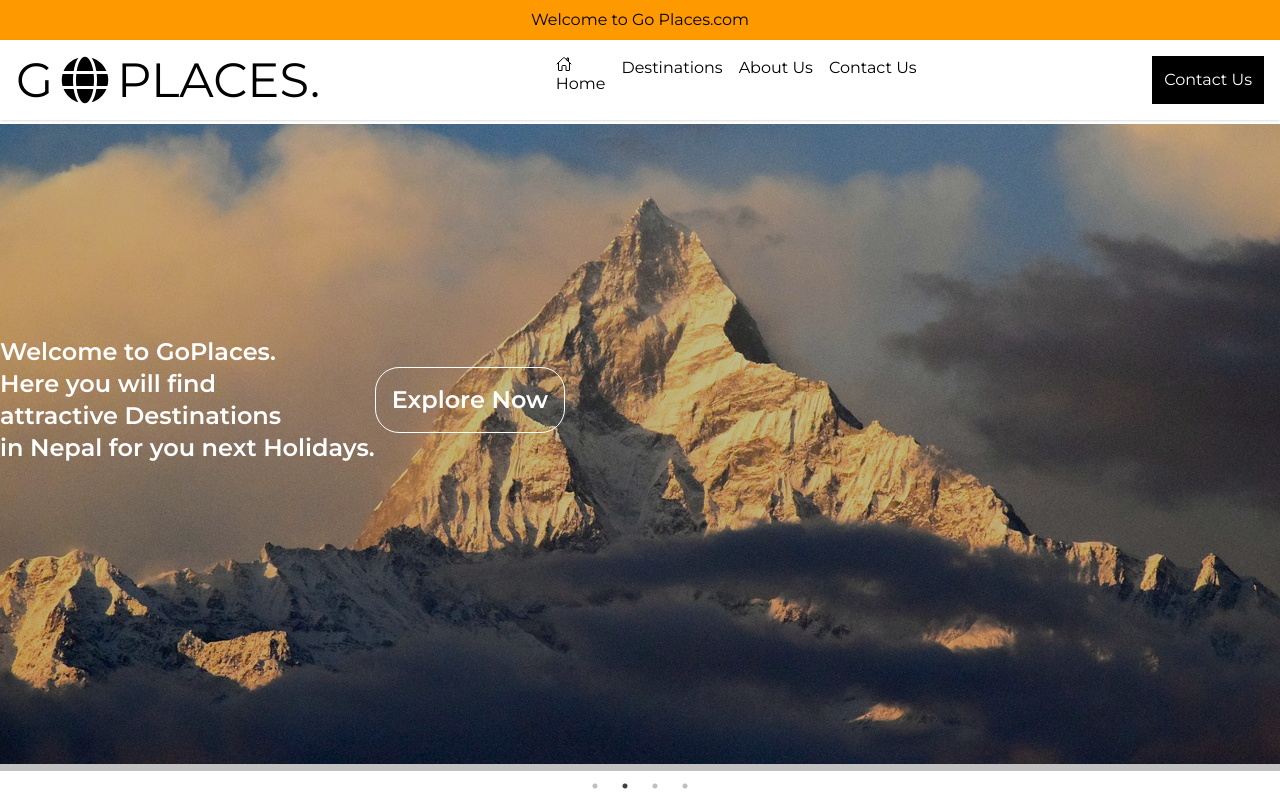
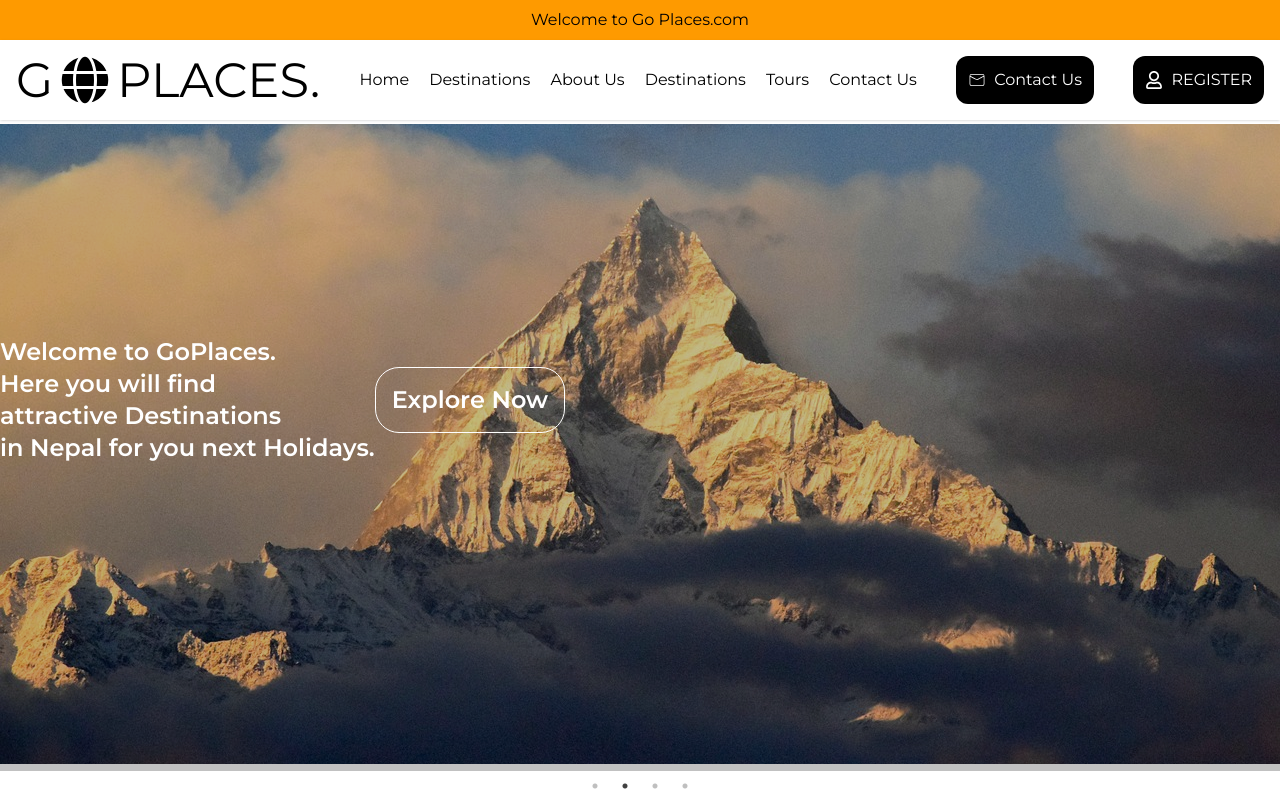
Before and after one commit to bhattabibek/goPlaces, a React (Vite) app in the folder client/: page / in a window 1280 px wide. Shown: the top 800 px of the page. Built offline with nearby package versions, Linux system fonts and the light colour scheme.

Commit message:
Minor Updates in Navbar

```diff
--- a/client/src/components/DestinationCard.jsx
+++ b/client/src/components/DestinationCard.jsx
@@ -6,8 +6,8 @@ const DestinationCard = () => {
   return (
     <>
      <div className="flex flex-col w-full gap-6 m-3 justify-center md:flex md:flex-row">
-     <div className="shadow-lg">
-        <img src="/nepal.jpg"/>
+     <div className="relative shadow-lg overflow-hidden ">
+        <img className=" transition-transform duration-300 hover:scale-105 inset-0 object-cover" src="/nepal.jpg"/ >
         <h2 className="text-center font-bold">Chitwan National Park</h2>
         <p className="p-6">animi doloremque voluptates nemo, cum delectus consectetur beatae consequatur error aliquam, repellat nesciunt nulla nam. Aliquam, odio qui quo sed commodi accusamus cum nam consequuntur illum incidunt vero quis eligendi?</p>
      <button className="bg-amber-500 p-4 rounded-tr-xl">Book Now</button>
--- /dev/null
+++ b/client/src/components/InputField.jsx
@@ -0,0 +1,10 @@
+import React from 'react'
+
+export const InputField = () => {
+  return (
+
+    <div>
+     <input className="border bg-orange-100" type='text' placeholder='Enter you Email or Username'/>
+    </div>
+  )
+}
--- a/client/src/components/Login.jsx
+++ b/client/src/components/Login.jsx
@@ -1,17 +1,22 @@
-import React from 'react'
+import React from "react";
+import LoginButton from "./LoginButton";
+import { InputField } from "./InputField";
 
 const Login = () => {
   return (
     <>
-      <div className='flex flex-col m-10 gap-3 md:m-10 xl:m-100 xl:my-10'>
+      <div className="flex flex-col m-10 gap-3 md:m-10 xl:m-100 xl:my-10">
         <h1>GO PLACES.</h1>
-        <input  className="border bg-orange-100" type='text' placeholder='Enter you Email or Username'/>
-        <input className="border bg-orange-100" type='password' placeholder='Enter Password'/>
-        <button className='border bg-[#154c79] text-white rounded-md  py-2'>Login</button>
+        <InputField />
+        <input
+          className="border bg-orange-100"
+          type="password"
+          placeholder="Enter Password"
+        />
+        <LoginButton />
       </div>
     </>
+  );
+};
 
-  )
-}
-
-export default Login
+export default Login;
--- /dev/null
+++ b/client/src/components/LoginButton.jsx
@@ -0,0 +1,12 @@
+import React from 'react'
+
+const LoginButton = () => {
+  return (
+    <div>
+
+      <button className='border bg-[#154c79] text-white rounded-md  py-2'>Login</button>
+    </div>
+  )
+}
+
+export default LoginButton
--- a/client/src/components/Navbar.jsx
+++ b/client/src/components/Navbar.jsx
@@ -2,6 +2,8 @@ import React from "react";
 import { Link, Links } from "react-router-dom";
 import { IoHomeOutline } from "react-icons/io5";
 import { FaGlobe } from "react-icons/fa";
+import { CiMail } from "react-icons/ci";
+import { FaRegUser } from "react-icons/fa";
 
 
 const Navbar = () => {
@@ -13,12 +15,19 @@ const Navbar = () => {
         <h1 className="text-5xl flex items-center gap-2">
   G <FaGlobe /> PLACES.
 </h1>
-          <div className="flex gap-4 justify-center"><Link to="/"><IoHomeOutline />Home</Link>
+          <div className="flex gap-5 items-center"><Link to="/">Home</Link>
           <Link to="/About">Destinations</Link>
           <Link to={"/about"}>About Us</Link>
+          <Link to={"/about"}>Destinations</Link>
+          <Link to={"/about"}>Tours</Link>
           <Link to="/contact">Contact Us</Link></div>
-          <button className="bg-black rounded-1xl text-white p-3 hover:bg-amber-500">Contact Us</button>
+          <button className="flex items-center gap-2 bg-black rounded-xl text-white p-3 hover:bg-amber-500">
+  <CiMail  size={18}/>
+  Contact Us
+</button>
+          <button className="flex items-center gap-2 bg-black rounded-xl text-white p-3 hover:bg-amber-500"><FaRegUser size={18} />REGISTER</button>
         </div>
+
       </nav>
     </>
   );
```
